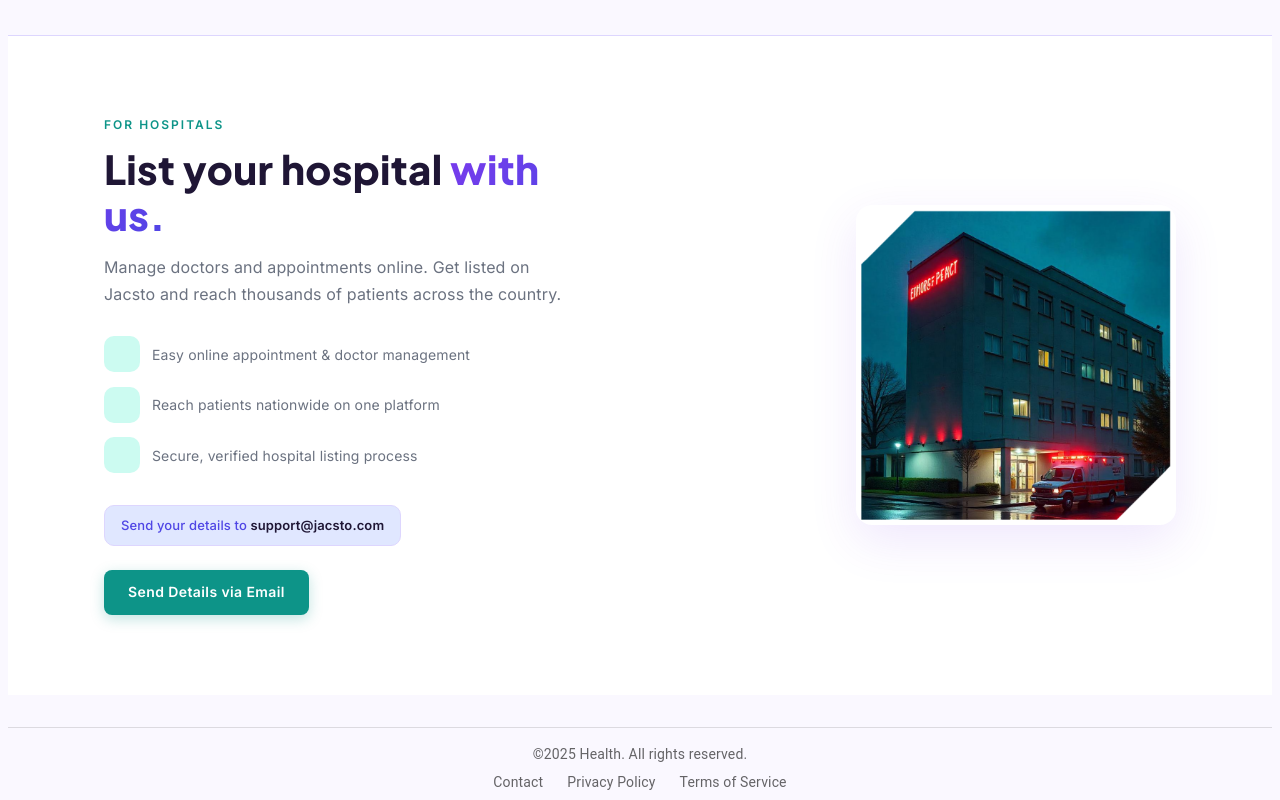
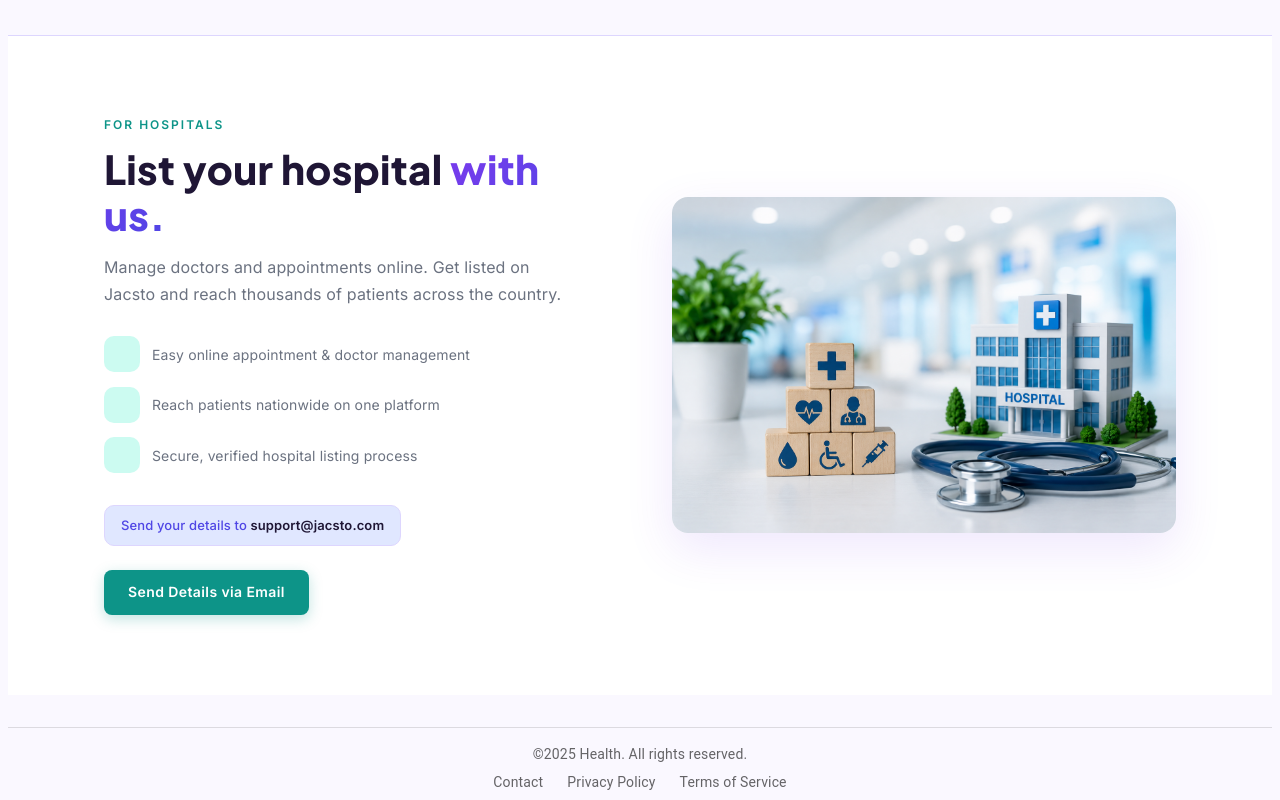
Before and after one commit to sayyadshahid/Hospital-managment-dynamic-web-app, a React (Create React App) app in the folder frontend/: page / in a window 1280 px wide. Shown: the part 2778-3578 px from the top of the page. Built offline with nearby package versions, Linux system fonts and the light colour scheme; some icons are missing.

Commit message:
hospital image fixed

```diff
--- a/frontend/src/pages/home/HospitalRegisterLanding.tsx
+++ b/frontend/src/pages/home/HospitalRegisterLanding.tsx
@@ -164,7 +164,7 @@ const HospitalRegisterLanding = () => {
           alt="List your hospital"
           sx={{
             position: "relative", zIndex: 1,
-            width: "100%", maxWidth: 320,
+            width: "100%", maxWidth: 520,
             borderRadius: "16px",
             boxShadow: "0 16px 48px rgba(124,58,237,0.12)",
           }}
```
Also changed, not shown: frontend/public/hospital.png.
